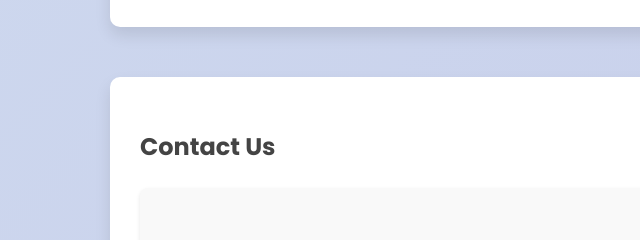
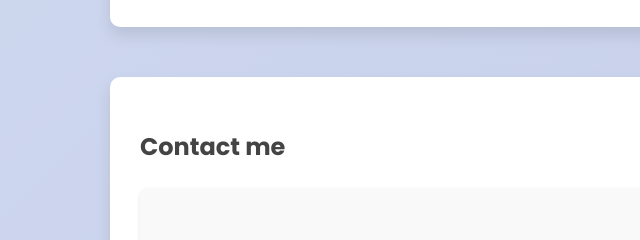
Before and after one commit to Uvais413/test-09-Ahval, a plain HTML site: page index.html in a window 1280 px wide. Shown: the part 5720-5960 px from the top of the page, 0-640 px from the left. Drawn offline with Linux system fonts and the light colour scheme.

Commit message:
ok committed

```diff
--- a/index.html
+++ b/index.html
@@ -291,7 +291,7 @@
 
      <section id="contact" class="contact">
         <div class="container">
-            <h2 class="section-title">Contact <span>Us</span></h2>
+            <h2 class="section-title">Contact <span>me</span></h2>
             <p class="section-subtitle"></p>
 
             <div class="contact-content">
```
